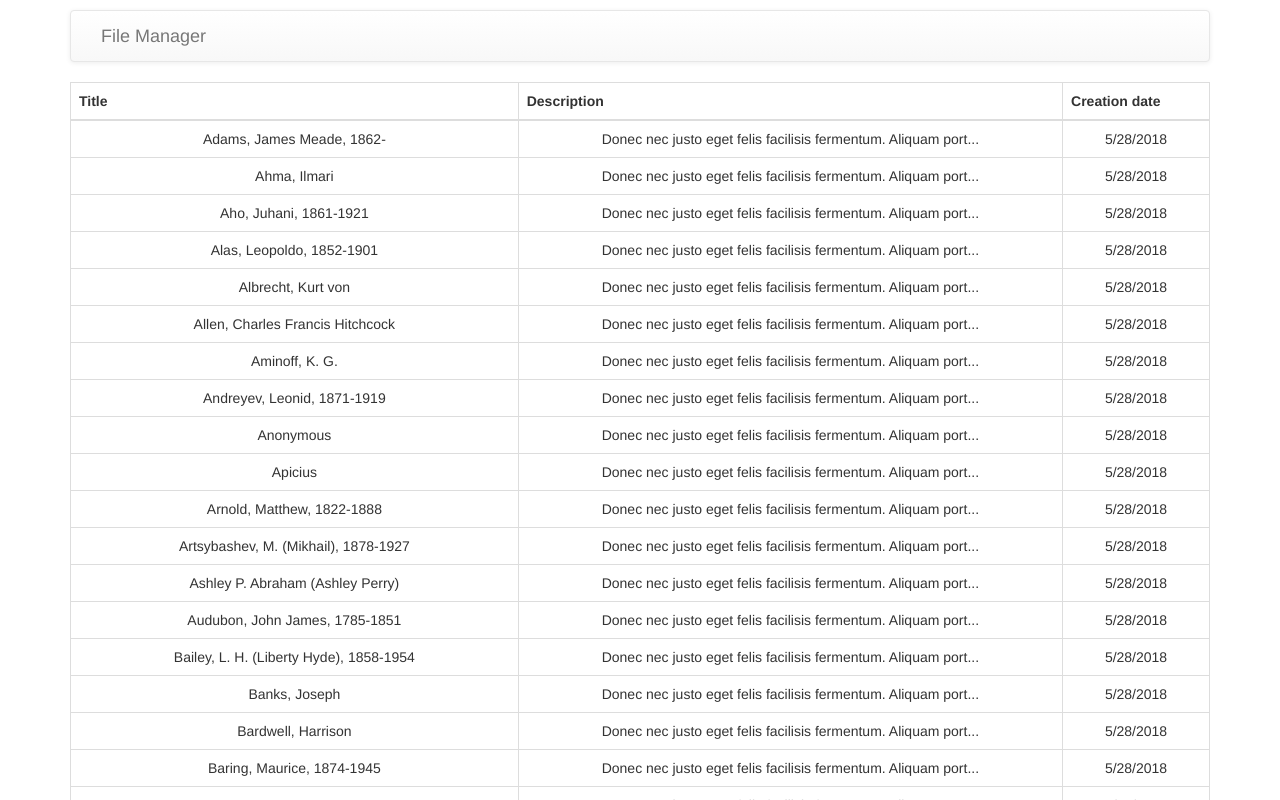
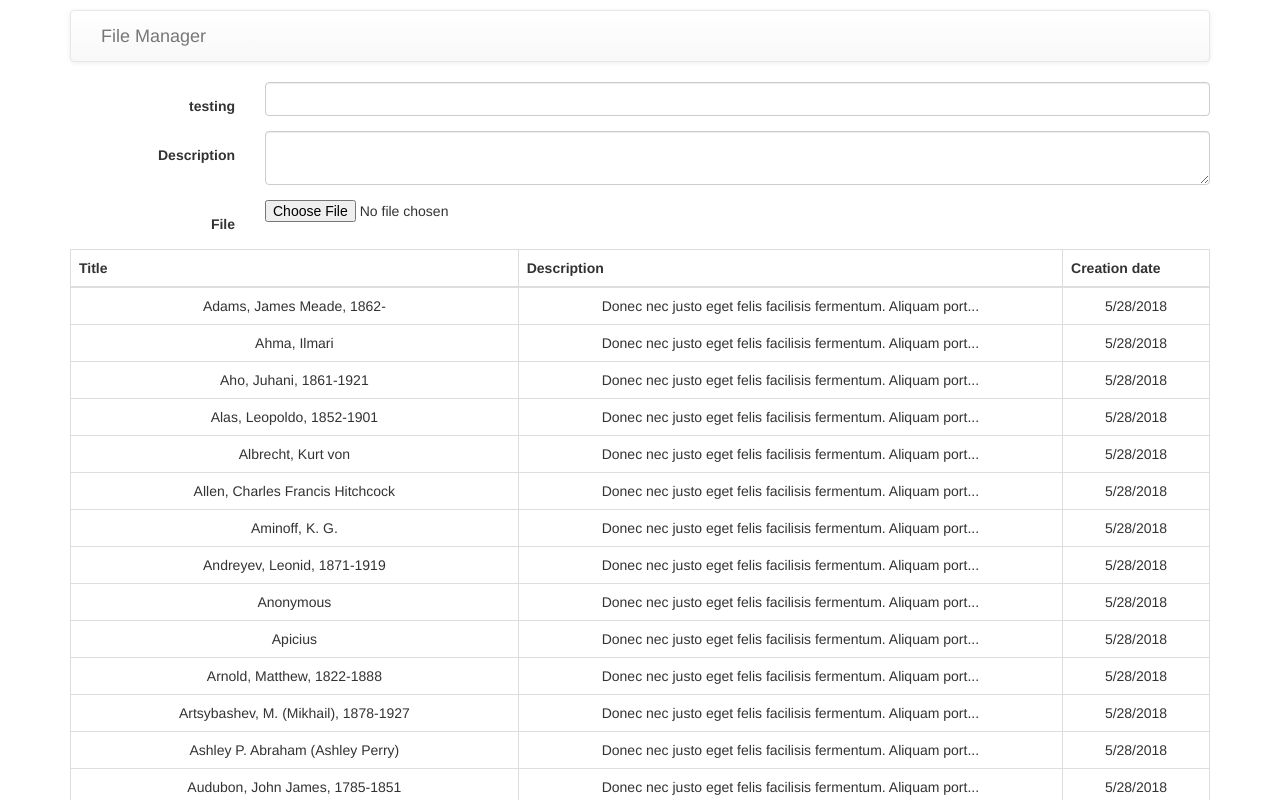
Before and after one commit to pablonvz/spring-reactjs-showcase, a React (Create React App) app in the folder frontend/: page / in a window 1280 px wide. Shown: the top 800 px of the page. Built offline with nearby package versions, Linux system fonts and the light colour scheme.

Commit message:
Add file form

```diff
--- a/frontend/src/App.js
+++ b/frontend/src/App.js
@@ -2,9 +2,9 @@ import React from 'react';
 import FileManager from './FileManager'
 
 const App = () => (
-	<div className="container">
-		<FileManager />
-	</div>
+    <div className="container">
+        <FileManager />
+    </div>
 );
 
 export default App;
--- /dev/null
+++ b/frontend/src/FileManager/FileForm.js
@@ -0,0 +1,36 @@
+import React from 'react';
+import {
+    Form,
+    FormGroup,
+    FormControl,
+    ControlLabel,
+    HelpBlock,
+    Col
+} from 'react-bootstrap';
+
+
+const formGroup = ({label, formControl, help, ...props}) => (
+    <FormGroup>
+        <Col componentClass={ControlLabel} sm={2}>
+            <ControlLabel>{label}</ControlLabel>
+        </Col>
+        <Col sm={10}>
+            {formControl || <FormControl {...props} />}
+            {help && <HelpBlock>{help}</HelpBlock>}
+        </Col>
+    </FormGroup>
+);
+
+class FileForm extends React.Component {
+    render() {
+        return (
+            <Form horizontal>
+                {formGroup({ label: "testing" })}
+                {formGroup({ label: "Description", componentClass: "textarea" })}
+                {formGroup({ label: "File", type: "file" })}
+            </Form>
+        );
+    }
+}
+
+export default FileForm;
--- a/frontend/src/FileManager/FileManager.css
+++ b/frontend/src/FileManager/FileManager.css
@@ -1,4 +1,4 @@
 .FileManager {
-	max-width: 1500px;
-	margin: 10px auto;
+    max-width: 1500px;
+    margin: 10px auto;
 }
--- a/frontend/src/FileManager/FileManager.js
+++ b/frontend/src/FileManager/FileManager.js
@@ -3,6 +3,7 @@ import { Grid, Navbar } from 'react-bootstrap';
 
 import './FileManager.css'
 import FileManagerTable from './FileManagerTable';
+import FileForm from './FileForm';
 
 export default class FileManager extends React.Component {
     render() {
@@ -19,6 +20,7 @@ export default class FileManager extends React.Component {
                     </Grid>
                 </Navbar>
 
+                <FileForm />
                 <FileManagerTable />
             </div>
         );
--- a/frontend/src/index.css
+++ b/frontend/src/index.css
@@ -1,3 +1,3 @@
 body {
-	text-align: center;
+    text-align: center;
 }
```
Also changed, not shown: frontend/src/FileManager/FileManagerTable.js (indentation only), frontend/src/FileManager/staticSeeds.js (indentation only). Lines whose indentation alone changed are shown as unchanged.
